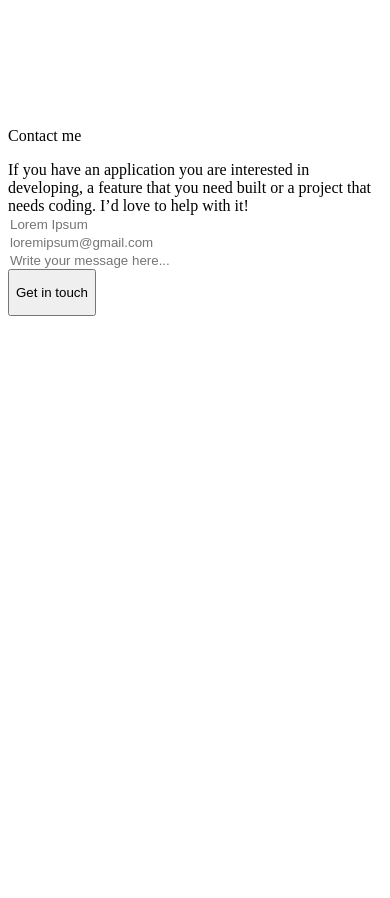
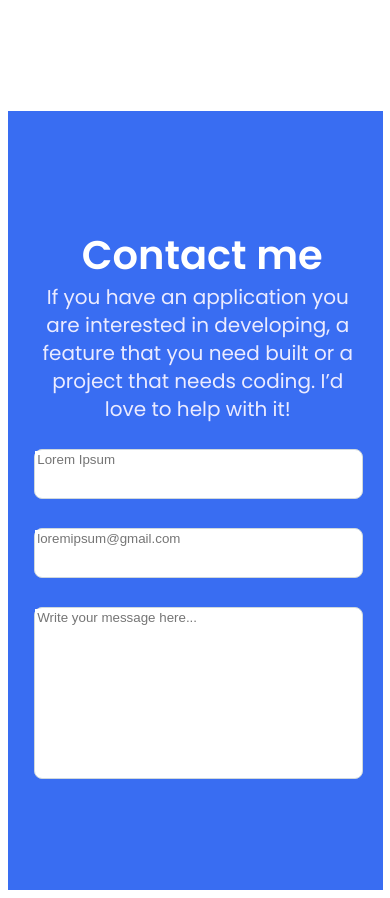
Before and after one commit to Minhal-Ahmed/Portfolio, a website: page index.html in a window 390 px wide. Shown: the part 5321-6219 px from the top of the page. Before the commit the page ends 5645 px from the top, so only its background shows below. Drawn offline with Linux system fonts and the light colour scheme.

Commit message:
Form updated-mobile

```diff
--- a/style.css
+++ b/style.css
@@ -1597,7 +1597,71 @@ line-height: 20px; /* 133.333% */
     border-radius: 8px;
 }
 
-
-
-
-}
+.form{
+    width: 375px;
+    height: 779px;
+    flex-shrink: 0;
+    background-color: #396DF2;
+}
+
+.pass{
+margin-left: -55%;
+}
+
+.pass1{
+    padding-top: 20%;
+    display: flex;
+    width: 801px;
+    height: 56px;
+    flex-direction: column;
+    justify-content: center;
+    flex-shrink: 0;
+    color: var(--Neutrals-N0, #FFF);
+    text-align: center;
+
+    /* Header / 2 */
+    font-family: Poppins;
+    font-size: 40px;
+    font-style: normal;
+    font-weight: 700;
+    line-height: 52px; /* 130% */
+}
+
+.pass2{
+    padding-left: 40%;
+    width: 327px;
+    height: 137px;
+    flex-shrink: 0;
+    color: var(--Primary-B50, #EBEBFF);
+    text-align: center;
+    font-family: Poppins;
+    font-size: 20px;
+    font-style: normal;
+    font-weight: 400;
+    line-height: 28px; /* 140% */
+}
+
+.co1{
+    width: 327px;
+    margin-left: 40%;
+    margin-top: 5%;
+height: 48px;
+flex-shrink: 0;
+border-radius: 8px;
+border: 1px solid var(--Base-100, #CFD8DC);
+background: var(--Mono-White, #FFF);
+}
+
+.co3{
+    margin-left: 40%;
+    margin-top: 5%;
+    width: 327px;
+    height: 170px;
+    flex-shrink: 0;
+    border-radius: 8px;
+    border: 1px solid var(--Base-100, #CFD8DC);
+    background: var(--Mono-White, #FFF);
+}
+
+
+}
```
Also changed, not shown: index.html (+2 -1 lines).
